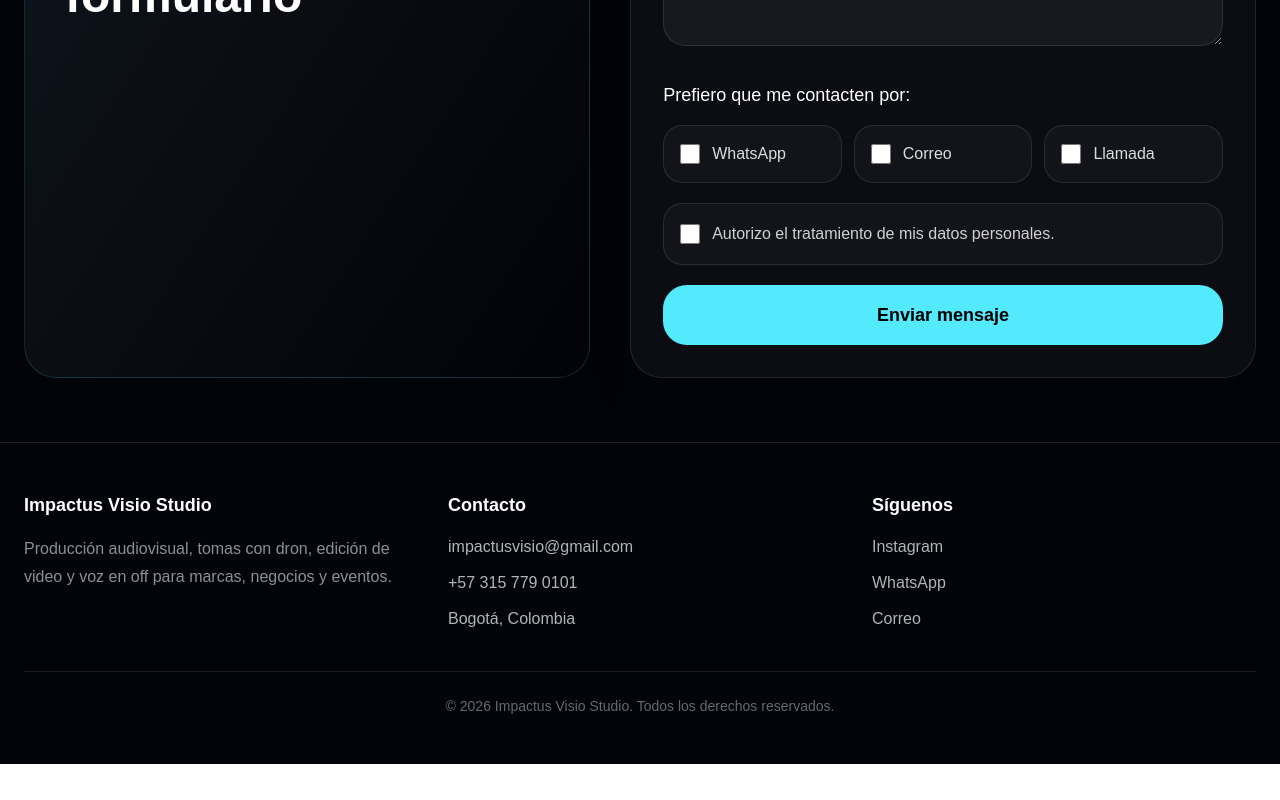
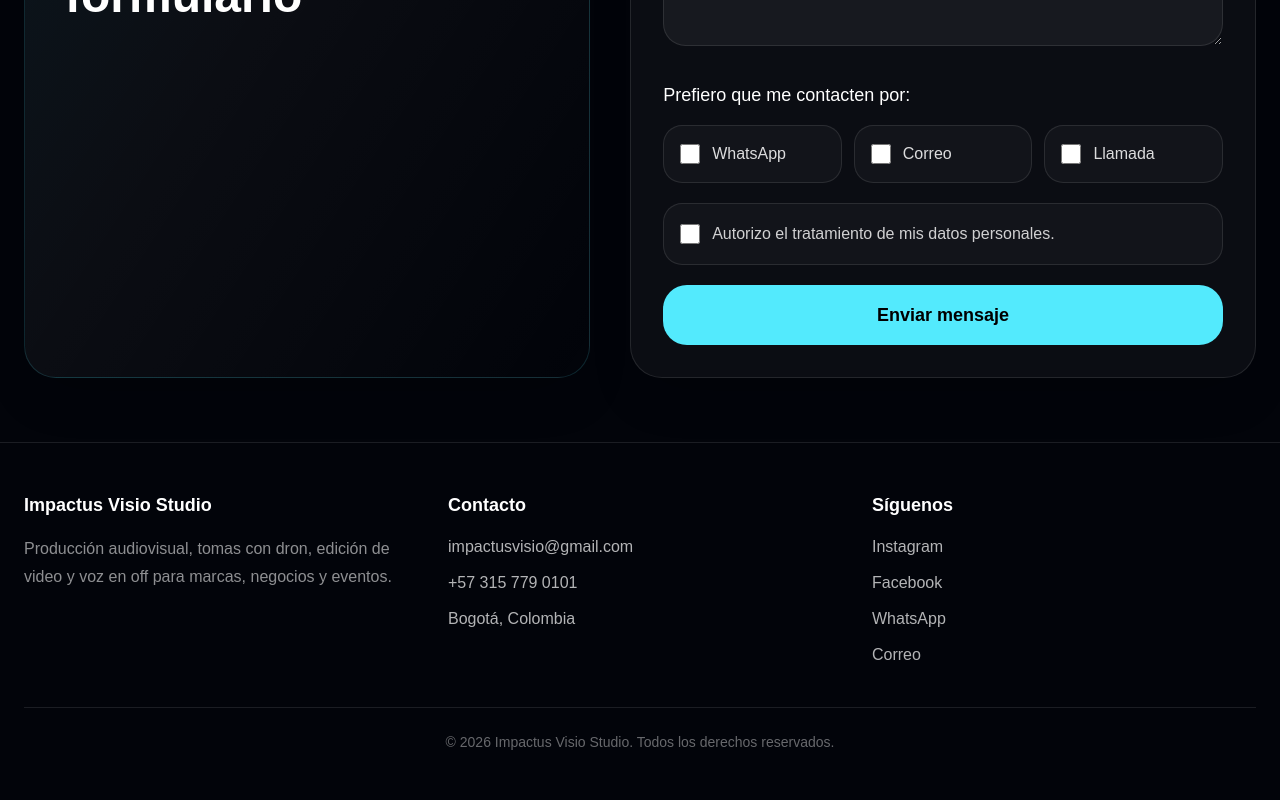
Before and after one commit to djstevedupre-cyber/impactus-visio-studio-web, a Next.js app: page / in a window 1280 px wide. Shown: the part 3505-4305 px from the top of the page. Before the commit the page ends 4269 px from the top, so only its background shows below. Built offline with nearby package versions, Linux system fonts and the light colour scheme.

Commit message:
Update page.tsx

```diff
--- a/app/page.tsx
+++ b/app/page.tsx
@@ -615,6 +615,14 @@ export default function Home() {
     Instagram
   </a>
   <a
+    href="https://www.facebook.com/impactusvisiostudio?locale=es_LA"
+    target="_blank"
+    rel="noreferrer"
+    className="block transition hover:text-cyan-300"
+  >
+    Facebook
+  </a>
+  <a
     href="https://wa.me/573157790101"
     target="_blank"
     rel="noreferrer"
```
Lines whose indentation alone changed are shown as unchanged.
